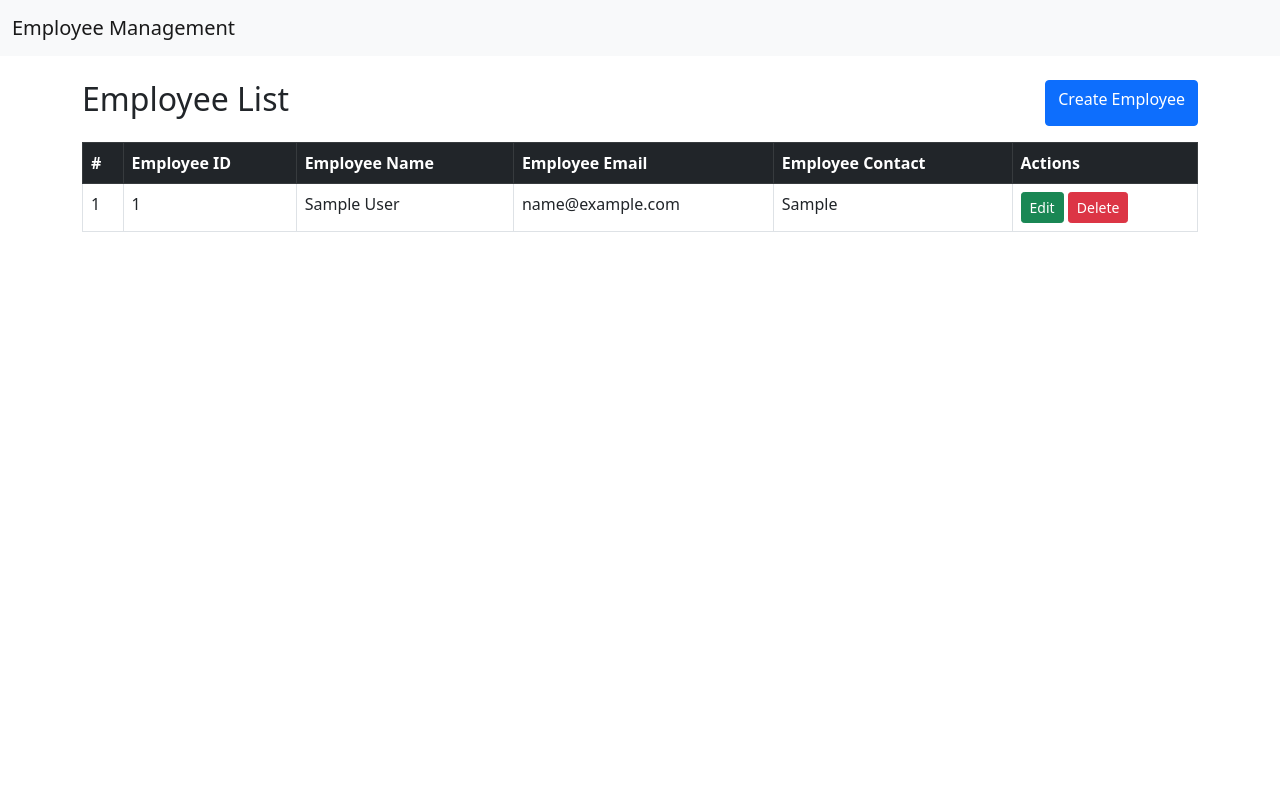
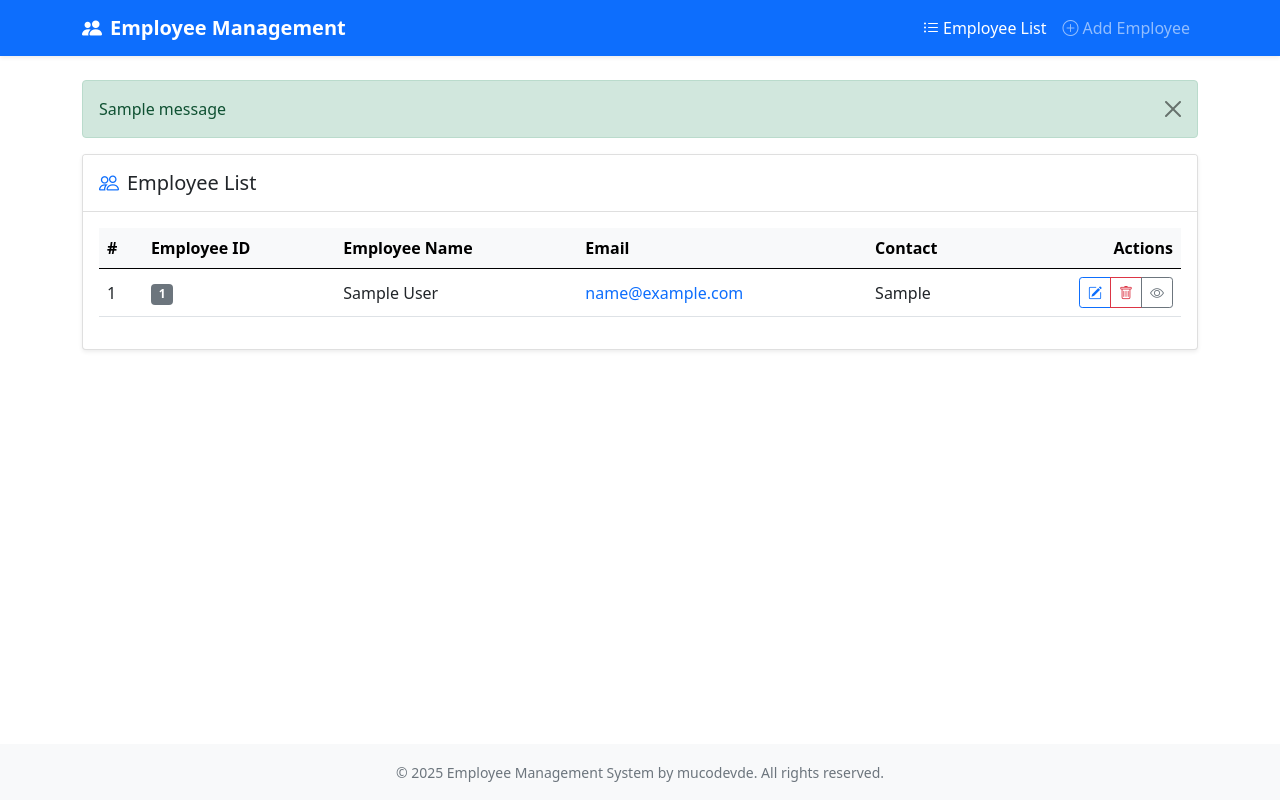
Before and after one commit to muhammadderic/crud-employee-management, a Django app: page / in a window 1280 px wide. Run offline with Django 4.2, Linux system fonts and the light colour scheme; tables that the repository leaves empty hold one stand-in row (values such as "Sample post"); one stand-in notice (Sample message) is shown.

Commit message:
Update base, list, create, and delete pages styling, install django-crispy-forms and crispy-bootstrap5

```diff
--- a/django_crud/settings.py
+++ b/django_crud/settings.py
@@ -42,6 +42,8 @@ INSTALLED_APPS = [
     'django.contrib.messages',
     'django.contrib.staticfiles',
     'employee',
+    'crispy_forms',
+    'crispy_bootstrap5',
 ]
 
 MIDDLEWARE = [
@@ -126,3 +128,6 @@ STATIC_URL = 'static/'
 # https://docs.djangoproject.com/en/4.2/ref/settings/#default-auto-field
 
 DEFAULT_AUTO_FIELD = 'django.db.models.BigAutoField'
+
+CRISPY_ALLOWED_TEMPLATES_PACKS= "bootstrap5"
+CRISPY_TEMPLATE_PACK = "bootstrap5"
--- a/employee/templates/base.html
+++ b/employee/templates/base.html
@@ -15,17 +15,55 @@
   </style>
 </head>
 
-<body>
-  <nav class="navbar navbar-light navbar-expand-lg bg-light">
-    <div class="container-fluid">
-      <a class="navbar-brand" href="{%url 'list'%}">
-        Employee Management
+<body class="d-flex flex-column min-vh-100">
+  <nav class="navbar navbar-expand-lg navbar-dark bg-primary shadow-sm">
+    <div class="container">
+      <a class="navbar-brand fw-bold" href="{% url 'list' %}">
+        <i class="bi bi-people-fill me-2"></i>Employee Management
       </a>
+      <button class="navbar-toggler" type="button" data-bs-toggle="collapse" data-bs-target="#navbarNav">
+        <span class="navbar-toggler-icon"></span>
+      </button>
+      <div class="collapse navbar-collapse" id="navbarNav">
+        <ul class="navbar-nav ms-auto">
+          <li class="nav-item">
+            <a class="nav-link active" href="{% url 'list' %}">
+              <i class="bi bi-list-ul me-1"></i>Employee List
+            </a>
+          </li>
+          <li class="nav-item">
+            <a class="nav-link" href="{% url 'create' %}">
+              <i class="bi bi-plus-circle me-1"></i>Add Employee
+            </a>
+          </li>
+        </ul>
+      </div>
     </div>
   </nav>
 
-  <div class="container mt-4">{%block content%} {%endblock%}</div>
+  <main class="container my-4 flex-grow-1">
+    {% if messages %}
+    {% for message in messages %}
+    <div class="alert alert-{{ message.tags }} alert-dismissible fade show" role="alert">
+      {{ message }}
+      <button type="button" class="btn-close" data-bs-dismiss="alert" aria-label="Close"></button>
+    </div>
+    {% endfor %}
+    {% endif %}
 
+    {% block content %}
+    {% endblock %}
+  </main>
+
+  <footer class="bg-light py-3 mt-auto">
+    <div class="container text-center text-muted">
+      <small>&copy; {% now "Y" %} Employee Management System by mucodevde. All rights reserved.</small>
+    </div>
+  </footer>
+
+  <!-- Bootstrap Icons -->
+  <link rel="stylesheet" href="https://cdn.jsdelivr.net/npm/bootstrap-icons@1.10.0/font/bootstrap-icons.css">
+  <!-- Bootstrap JS Bundle with Popper -->
   <script src="https://cdn.jsdelivr.net/npm/bootstrap@5.0.2/dist/js/bootstrap.bundle.min.js"
     integrity="sha384-MrcW6ZMFYlzcLA8Nl+NtUVF0sA7MsXsP1UyJoMp4YLEuNSfAP+JcXn/tWtIaxVXM" crossorigin="anonymous">
     </script>
--- a/employee/templates/list.html
+++ b/employee/templates/list.html
@@ -2,77 +2,106 @@
 
 {%block title%} Employee List{%endblock%}
 
-{%block content%}
-<div class="d-flex justify-content-between mb-3">
-  <h2>Employee List</h2>
-  <a class="btn btn-primary" href="{%url 'create'%}">Create Employee</a>
+{% block content %}
+<div class="card shadow-sm mb-4">
+  <div class="card-header bg-white d-flex justify-content-between align-items-center py-3">
+    <h2 class="h5 mb-0">
+      <i class="bi bi-people me-2 text-primary"></i>Employee List
+    </h2>
   </div>
 
-<table class="table table-bordered">
-  <thead class="table-dark">
+  <div class="card-body">
+    {% if employees %}
+    <div class="table-responsive">
+      <table class="table table-hover align-middle">
+        <thead class="table-light">
           <tr>
-      <th>#</th>
-      <th>Employee ID</th>
-      <th>Employee Name</th>
-      <th>Employee Email</th>
-      <th>Employee Contact</th>
-      <th>Actions</th>
+            <th scope="col" class="text-nowrap">#</th>
+            <th scope="col" class="text-nowrap">Employee ID</th>
+            <th scope="col" class="text-nowrap">Employee Name</th>
+            <th scope="col" class="text-nowrap">Email</th>
+            <th scope="col" class="text-nowrap">Contact</th>
+            <th scope="col" class="text-nowrap text-end">Actions</th>
           </tr>
         </thead>
 
         <tbody>
-    {%if employees%}
-    {%for employee in employees%}
+          {% for employee in employees %}
           <tr>
-      <td>{{forloop.counter}}</td>
-      <td>{{employee.employee_id}}</td>
-      <td>{{employee.employee_name}}</td>
-      <td>{{employee.employee_email}}</td>
-      <td>{{employee.employee_contact}}</td>
+            <td>{{ forloop.counter }}</td>
             <td>
-        <a href="{%url 'update' employee.pk%}" class="btn btn-success btn-sm">
-          Edit
+              <span class="badge bg-secondary">{{ employee.employee_id }}</span>
+            </td>
+            <td>{{ employee.employee_name }}</td>
+            <td>
+              <a href="mailto:{{ employee.employee_email }}" class="text-decoration-none">
+                {{ employee.employee_email}}
+              </a>
+            </td>
+            <td>{{ employee.employee_contact }}</td>
+            <td class="text-end">
+              <div class="btn-group btn-group-sm" role="group">
+                <a href="{% url 'update' employee.pk %}" class="btn btn-outline-primary" title="Edit">
+                  <i class="bi bi-pencil-square"></i>
                 </a>
 
-        <button class="btn btn-danger btn-sm" data-bs-toggle="modal" data-bs-target="#deleteModal"
-          data-id="{{employee.pk}}">
-          Delete
+                <button class="btn btn-outline-danger" data-bs-toggle="modal" data-bs-target="#deleteModal"
+                  data-id="{{ employee.pk }}" data-name="{{ employee.employee_name }}" title="Delete">
+                  <i class="bi bi-trash"></i>
                 </button>
+
+                <a href="#" class="btn btn-outline-secondary" title="View">
+                  <i class="bi bi-eye"></i>
+                </a>
+              </div>
             </td>
+          </tr>
+          {% endfor %}
+        </tbody>
+      </table>
+    </div>
+    {% else %}
+    <div class="text-center py-5">
+      <i class="bi bi-people display-5 text-muted"></i>
+      <h4 class="mt-3">No employees found</h4>
+      <p class="text-muted">Get started by adding your first employee</p>
+      <a href="{% url 'create' %}" class="btn btn-primary mt-2">
+        <i class="bi bi-plus-lg me-1"></i>Add Employee
+      </a>
+    </div>
+    {% endif %}
+  </div>
+</div>
 
-    </tr>
-    {%endfor%}{%else%}
-    <tr>
-      <td colspan="6" class="text-center">No employee found ...</td>
-    </tr>
-    {%endif%}
-  </tbody>
-
-  <!-- Modal -->
-  <div class="modal fade" id="deleteModal" tabindex="-1" aria-labelledby="exampleModalLabel" aria-hidden="true">
+<!-- Delete Confirmation Modal -->
+<div class="modal fade" id="deleteModal" tabindex="-1" aria-labelledby="deleteModalLabel" aria-hidden="true">
   <div class="modal-dialog">
     <div class="modal-content">
-        <div class="modal-header">
+      <div class="modal-header bg-danger text-white">
         <h5 class="modal-title" id="deleteModalLabel">
-            Confirm Delete
+          <i class="bi bi-exclamation-triangle-fill me-2"></i>Confirm Deletion
         </h5>
 
-          <button type="button" class="btn-close" data-bs-dismiss="modal" aria-label="Close">
+        <button type="button" class="btn-close btn-close-white" data-bs-dismiss="modal" aria-label="Close">
         </button>
       </div>
 
       <div class="modal-body">
-          Are you sure you want to delte this Employee?
+        <p>Are you sure you want to delete <strong><span id="employeeName"></span></strong>?</p>
+        <p class="text-danger"><small>This action cannot be undone.</small></p>
       </div>
 
       <div class="modal-footer">
+        <button type="button" class="btn btn-outline-secondary" data-bs-dismiss="modal">
+          <i class="bi bi-x-lg me-1"></i>Cancel
+        </button>
+
         <form method="POST" id="deleteForm">
-            {%csrf_token%}
-            <button type="submit" class="btn btn-danger">Yes, Delete</button>
+          {% csrf_token %}
+          <button type="submit" class="btn btn-danger">
+            <i class="bi bi-trash me-1"></i>Delete
+          </button>
         </form>
-          <button type="button" class="btn btn-secondary" data-bs-dismiss="modal">
-            Cancel
-          </button>
       </div>
     </div>
   </div>
@@ -82,10 +111,12 @@
   const deleteModal = document.getElementById('deleteModal');
   deleteModal.addEventListener('show.bs.modal', function (event) {
     const button = event.relatedTarget;
-      const employeeId = button.getAttribute('data-id')
+    const employeeId = button.getAttribute('data-id');
+    const employeeName = button.getAttribute('data-name');
     const deleteForm = document.getElementById('deleteForm');
+
+    document.getElementById('employeeName').textContent = employeeName;
     deleteForm.action = `/delete/${employeeId}/`;
-    })
+  });
 </script>
-</table>
-{%endblock%}
+{% endblock %}
```
Also changed, not shown: employee/templates/create.html (+29 -14 lines), employee/templates/update.html (+28 -14 lines). Lines whose indentation alone changed are shown as unchanged.
